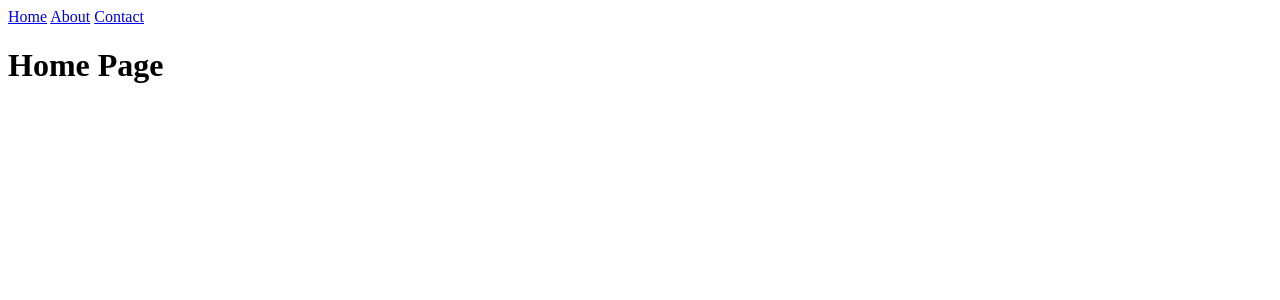
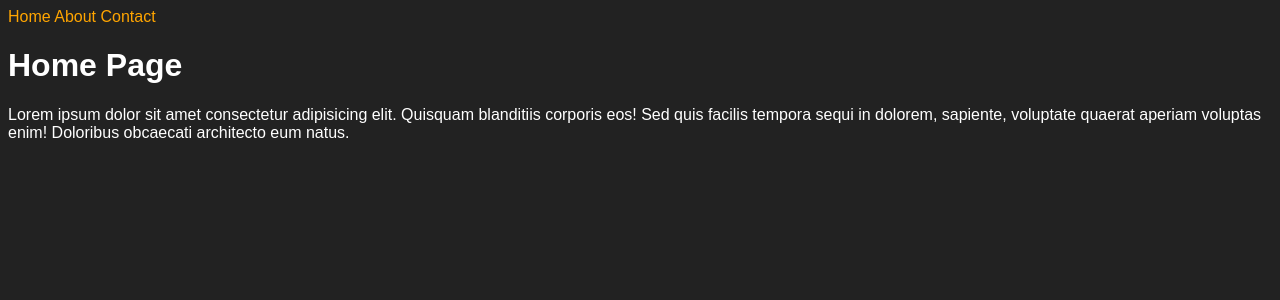
Before and after one commit to robertvari/Django-Core-1, a Django app: page / in a window 1280 px wide. Shown: the top 300 px of the page. Run offline with Django 3.2, Linux system fonts and the light colour scheme.

Commit message:
Staic files and main.css added.

```diff
--- a/Photographer/settings.py
+++ b/Photographer/settings.py
@@ -119,3 +119,4 @@ USE_TZ = True
 # https://docs.djangoproject.com/en/2.2/howto/static-files/
 
 STATIC_URL = '/static/'
+STATICFILES_DIRS = [os.path.join(BASE_DIR, "static")]
--- /dev/null
+++ b/static/css/main.css
@@ -0,0 +1,14 @@
+body{
+    background-color: #222222;
+    font-family: Arial, Helvetica, sans-serif;
+    color: white;
+}
+
+a{
+    color: orange;
+    text-decoration: none;
+}
+
+a:hover{
+    color: white;
+}
--- a/templates/_base.html
+++ b/templates/_base.html
@@ -1,9 +1,12 @@
 <!DOCTYPE html>
+{% load static %}
+
 <html lang="en">
 <head>
     <meta charset="UTF-8">
     <meta name="viewport" content="width=device-width, initial-scale=1.0">
     <meta http-equiv="X-UA-Compatible" content="ie=edge">
+    <link rel="stylesheet" href="{% static 'css/main.css' %}">
     <title>{% block title %}{% endblock title %}</title>
 </head>
 <body>
--- a/templates/about.html
+++ b/templates/about.html
@@ -4,4 +4,5 @@
 
 {% block content %}
     <h1>About Page</h1>
+    <p>Lorem ipsum dolor sit amet consectetur adipisicing elit. Quibusdam sit placeat unde eaque saepe error dicta vitae asperiores distinctio quod! Nobis repellat accusamus ipsam dignissimos possimus labore sunt consectetur animi.</p>
 {% endblock content %}
--- a/templates/home.html
+++ b/templates/home.html
@@ -4,4 +4,5 @@
 
 {% block content %}
     <h1>Home Page</h1>
+    <p>Lorem ipsum dolor sit amet consectetur adipisicing elit. Quisquam blanditiis corporis eos! Sed quis facilis tempora sequi in dolorem, sapiente, voluptate quaerat aperiam voluptas enim! Doloribus obcaecati architecto eum natus.</p>
 {% endblock content %}
```
Also changed, not shown: templates/contact.html (+14 -0 lines).
